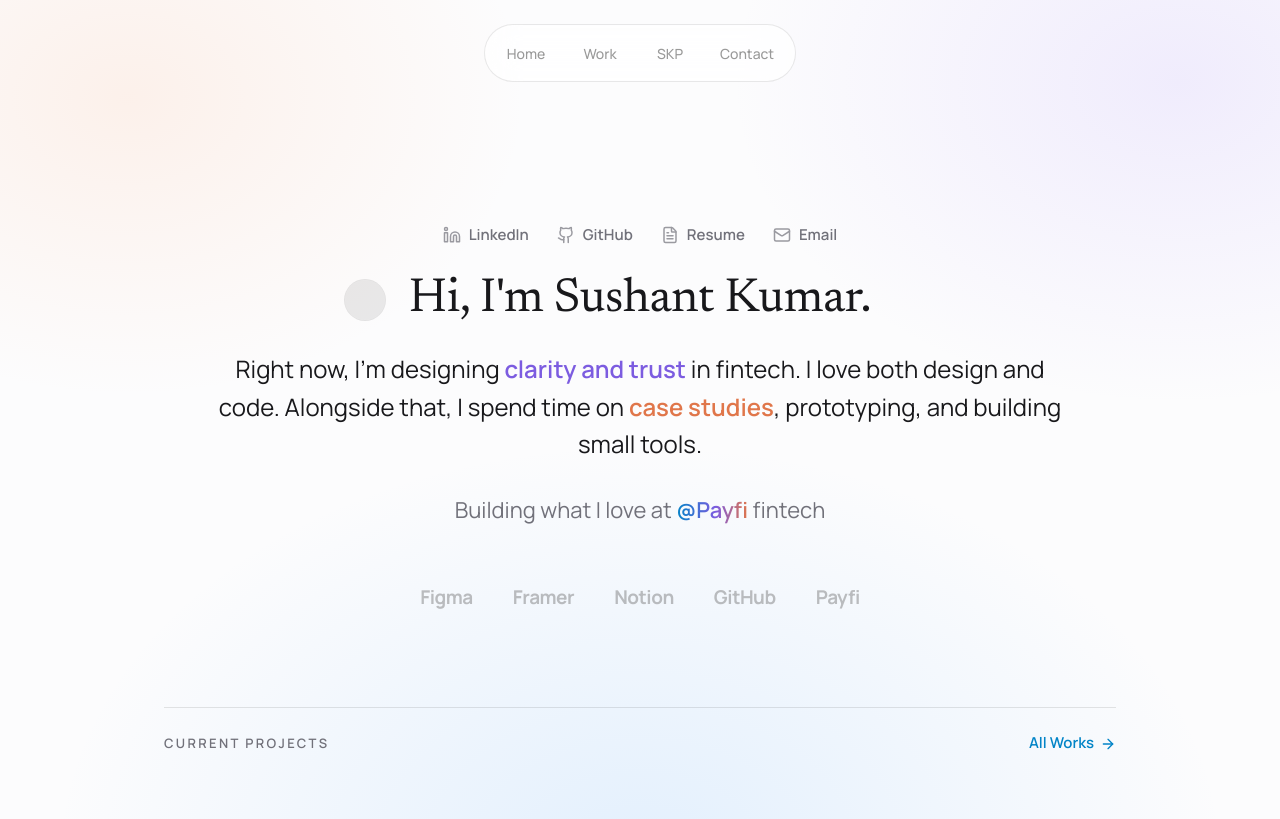
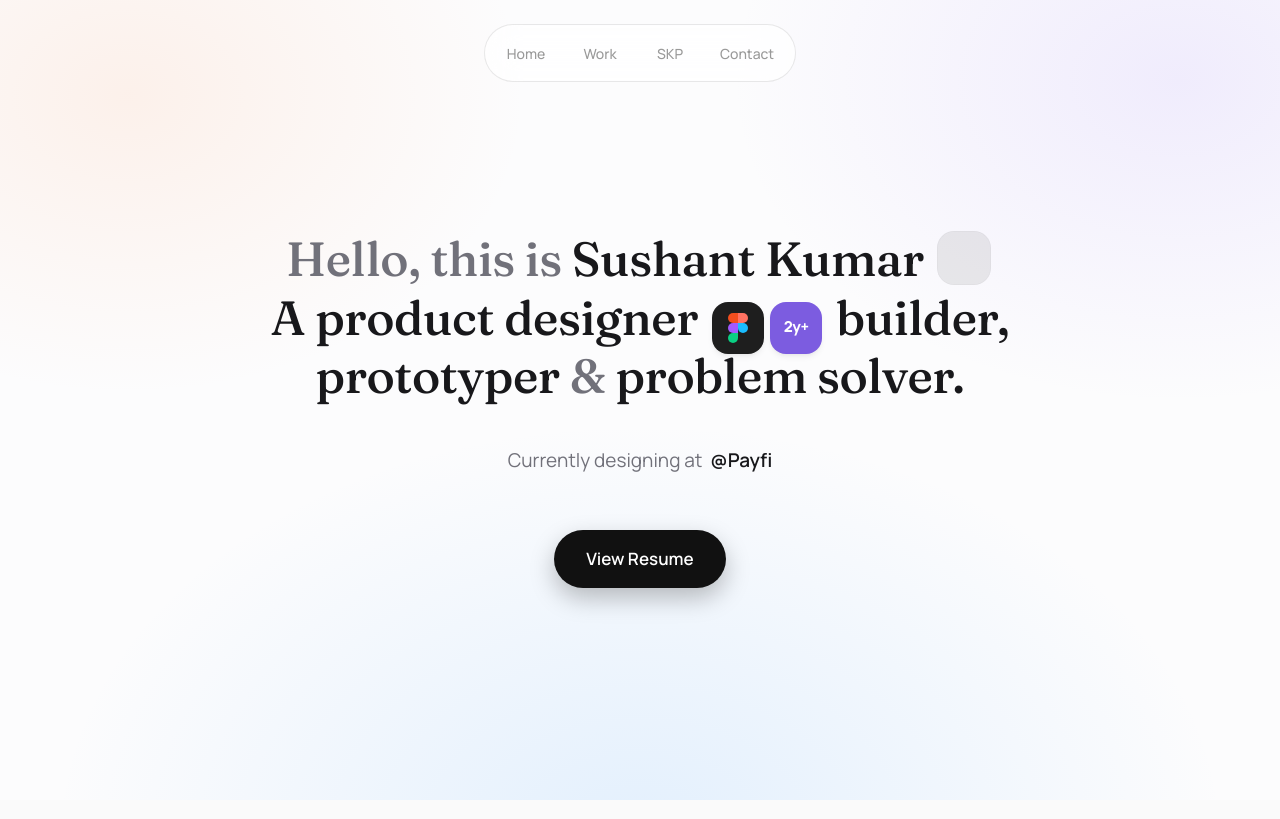
Before and after one commit to SkpGit28/My-Digital-Space, a Next.js app: page /hero-test in a window 1280 px wide. Built offline with nearby package versions, Linux system fonts and the light colour scheme.

Commit message:
feat(hero-test): Sudeep-style hero — Fraunces 48px, 3-line headline with inline avatar + icon chips, View Resume pill

```diff
--- a/src/app/hero-test/page.tsx
+++ b/src/app/hero-test/page.tsx
@@ -1,34 +1,19 @@
 "use client";
 
 /**
- * HERO TEST — Vijay Verma-style hero, isolated on /hero-test.
- * Content width: 1000px. Uses the existing TopNav from layout.
- *
- * New 3-color combination (anchored on brand blue #70B7FF):
- *   Sky   #70B7FF → text #0284C7  (existing brand / primary)
- *   Iris  #A78BFA → text #7C5CE0  (new — soft violet)
- *   Peach #FFB58A → text #E0764A  (new — warm apricot)
- * Background = whisper-strength radial washes of all three on near-white.
+ * HERO TEST — Sudeep-style centered hero, isolated on /hero-test.
+ * Headline: Fraunces serif, 48px, three lines with inline avatar + icon chips.
+ * Palette (anchored on brand blue #70B7FF):
+ *   Sky #70B7FF · Iris #A78BFA · Peach #FFB58A — whisper-strength corner washes.
  */
 
-import { Newsreader } from "next/font/google";
-import { Linkedin, Github, FileText, Mail, ArrowRight } from "lucide-react";
+import { Fraunces } from "next/font/google";
 import Link from "next/link";
 
-const newsreader = Newsreader({
+const fraunces = Fraunces({
   subsets: ["latin"],
-  weight: ["400", "500"],
-  style: ["normal", "italic"],
+  weight: ["400", "500", "600"],
 });
-
-const socials = [
-  { name: "LinkedIn", href: "https://www.linkedin.com/in/skplovesdesign", Icon: Linkedin },
-  { name: "GitHub", href: "https://github.com/SkpGit28", Icon: Github },
-  { name: "Resume", href: "/resume.pdf", Icon: FileText },
-  { name: "Email", href: "mailto:skponpurpose@gmail.com", Icon: Mail },
-];
-
-const wordmarks = ["Figma", "Framer", "Notion", "GitHub", "Payfi"];
 
 export default function HeroTestPage() {
   return (
@@ -47,97 +32,76 @@ export default function HeroTestPage() {
         }}
       />
 
-      <section className="mx-auto w-full max-w-[1000px] px-6 pt-56 pb-16">
-        {/* Social row */}
-        <div className="flex flex-wrap items-center justify-center gap-x-7 gap-y-3">
-          {socials.map(({ name, href, Icon }) => (
-            <a
-              key={name}
-              href={href}
-              target={href.startsWith("http") ? "_blank" : undefined}
-              rel={href.startsWith("http") ? "noopener noreferrer" : undefined}
-              className="group inline-flex items-center gap-2 text-[15px] font-semibold text-text-secondary transition-colors hover:text-foreground"
-            >
-              <Icon className="h-[18px] w-[18px] opacity-70 transition-opacity group-hover:opacity-100" />
-              {name}
-            </a>
-          ))}
-        </div>
+      <section className="mx-auto flex w-full max-w-[1000px] flex-col items-center px-6 pt-56 pb-24 text-center">
+        {/* ── Headline — Fraunces 48px, inline avatar + chips ── */}
+        <h1
+          className={`${fraunces.className} text-[48px] font-medium leading-[1.22] tracking-[-0.01em] text-foreground`}
+        >
+          {/* Line 1 */}
+          <span className="block">
+            <span className="text-text-secondary">Hello, this is</span>{" "}
+            Sushant Kumar{" "}
+            <span
+              aria-hidden
+              className="mx-1 inline-block h-[52px] w-[52px] translate-y-2 rounded-2xl bg-black/[0.08] ring-1 ring-black/10"
+            />
+          </span>
 
-        {/* Avatar + headline — one entity, 24px gap */}
-        {/* -32px optical shift = half of (40px avatar + 24px gap), so the TEXT sits on the true center */}
-        <div className="mt-7 flex -translate-x-8 items-center justify-center gap-6">
-          <div
-            aria-hidden
-            className="h-10 w-10 shrink-0 rounded-full bg-black/[0.08] ring-1 ring-black/10"
-          />
-          <h1
-            className={`${newsreader.className} text-[48px] leading-[1.08] tracking-[-0.01em] text-foreground`}
-          >
-            Hi, I&apos;m Sushant Kumar.
-          </h1>
-        </div>
+          {/* Line 2 */}
+          <span className="block">
+            A product designer{" "}
+            <span className="mx-1 inline-flex translate-y-2 items-center gap-1.5 align-baseline">
+              <span
+                aria-hidden
+                className="inline-flex h-[52px] w-[52px] items-center justify-center rounded-2xl bg-[#1E1E1E] shadow-md"
+              >
+                {/* Figma-style mark */}
+                <svg width="20" height="30" viewBox="0 0 20 30" fill="none" aria-hidden>
+                  <path d="M5 0h5v10H5a5 5 0 1 1 0-10Z" fill="#F24E1E" />
+                  <path d="M10 0h5a5 5 0 1 1 0 10h-5V0Z" fill="#FF7262" />
+                  <path d="M10 10h5a5 5 0 1 1-5 5v-5Z" fill="#1ABCFE" />
+                  <path d="M5 10h5v10H5a5 5 0 1 1 0-10Z" fill="#A259FF" />
+                  <path d="M5 20h5v5a5 5 0 1 1-5-5Z" fill="#0ACF83" />
+                </svg>
+              </span>
+              <span
+                aria-hidden
+                className="inline-flex h-[52px] w-[52px] items-center justify-center rounded-2xl bg-[#7C5CE0] shadow-md"
+              >
+                <span className="font-sans text-[15px] font-extrabold text-white">2y+</span>
+              </span>
+            </span>{" "}
+            builder,
+          </span>
 
-        {/* Intro with tri-color inline accents */}
-        <p className="mx-auto mt-6 max-w-[860px] text-center text-[24px] leading-[1.55] text-text-primary">
-          Right now, I&apos;m designing{" "}
-          <span className="font-semibold" style={{ color: "#7C5CE0" }}>
-            clarity and trust
-          </span>{" "}
-          in fintech. I love both design and code. Alongside that, I spend time
-          on{" "}
-          <span className="font-semibold" style={{ color: "#E0764A" }}>
-            case studies
+          {/* Line 3 */}
+          <span className="block">
+            prototyper <span className="text-text-secondary">&amp;</span> problem
+            solver.
           </span>
-          , prototyping, and building small tools.
-        </p>
+        </h1>
 
-        {/* Studio line */}
-        <p className="mt-8 text-center text-[19px] text-text-secondary md:text-[22px]">
-          Building what I love at{" "}
+        {/* ── Currently line ── */}
+        <p className="mt-10 flex items-center gap-2 text-[19px] text-text-secondary">
+          Currently designing at
           <a
             href="https://payfi.co.in"
             target="_blank"
             rel="noopener noreferrer"
-            className="font-semibold"
-            style={{
-              background:
-                "linear-gradient(90deg, #0284C7 0%, #7C5CE0 55%, #E0764A 100%)",
-              WebkitBackgroundClip: "text",
-              backgroundClip: "text",
-              color: "transparent",
-            }}
+            className="font-semibold text-foreground transition-opacity hover:opacity-75"
           >
             @Payfi
-          </a>{" "}
-          <span>fintech</span>
+          </a>
         </p>
 
-        {/* Muted wordmark strip */}
-        <div className="mt-14 flex flex-wrap items-center justify-center gap-x-10 gap-y-4 opacity-45 grayscale">
-          {wordmarks.map((w) => (
-            <span
-              key={w}
-              className="select-none text-[19px] font-bold tracking-tight text-text-secondary"
-            >
-              {w}
-            </span>
-          ))}
-        </div>
-
-        {/* Bottom strip — CURRENT PROJECTS / All Works */}
-        <div className="mt-24 flex items-center justify-between border-t border-black/10 pt-6">
-          <span className="text-[13px] font-semibold uppercase tracking-[0.18em] text-text-secondary">
-            Current Projects
-          </span>
-          <Link
-            href="/work"
-            className="inline-flex items-center gap-1.5 text-[15px] font-semibold text-primary transition-opacity hover:opacity-80"
-          >
-            All Works
-            <ArrowRight className="h-4 w-4" />
-          </Link>
-        </div>
+        {/* ── View Resume — black pill ── */}
+        <Link
+          href="/resume.pdf"
+          target="_blank"
+          className="mt-14 inline-flex items-center rounded-full bg-[#111111] px-8 py-4 text-[17px] font-semibold text-white shadow-[0_10px_24px_rgba(0,0,0,0.25)] transition-transform hover:scale-[1.03]"
+        >
+          View Resume
+        </Link>
       </section>
     </div>
   );
```
